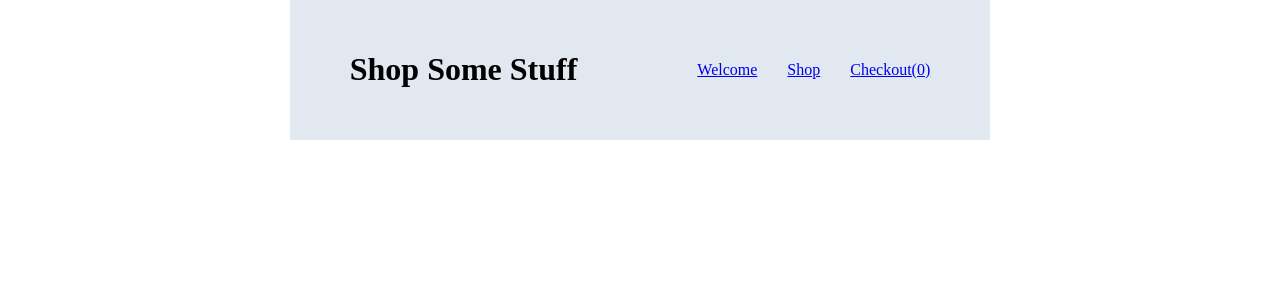
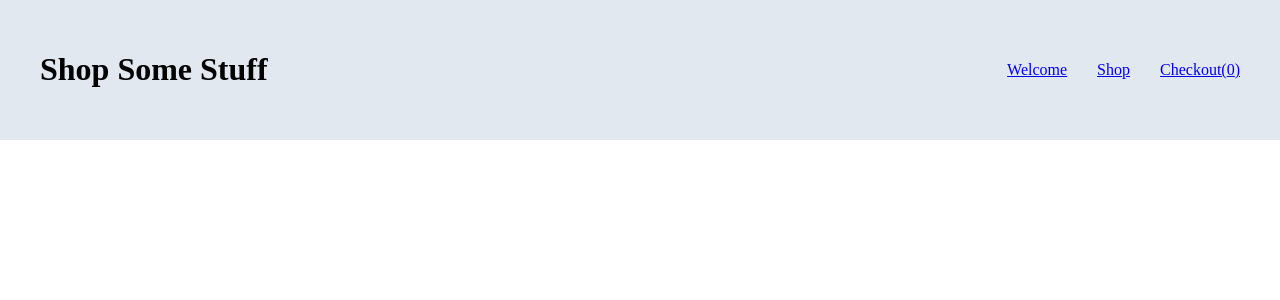
Before and after one commit to moodiesam/shopping-cart, a React (Vite) app: page / in a window 1280 px wide. Shown: the top 300 px of the page. Built offline with nearby package versions, Linux system fonts and the light colour scheme.

Commit message:
set width

```diff
--- a/src/index.css
+++ b/src/index.css
@@ -9,6 +9,6 @@ body {
   flex-direction: column;
   align-items: center;
   min-height: 100vh;
-
+  min-width: 1200px;
 
 }
```
